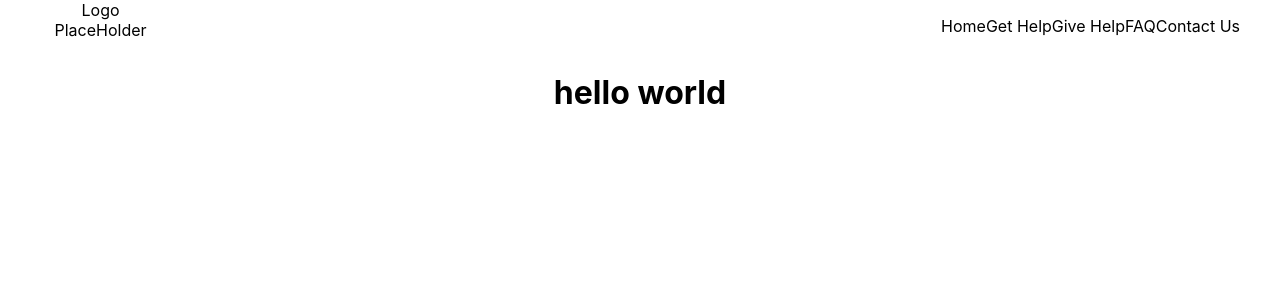
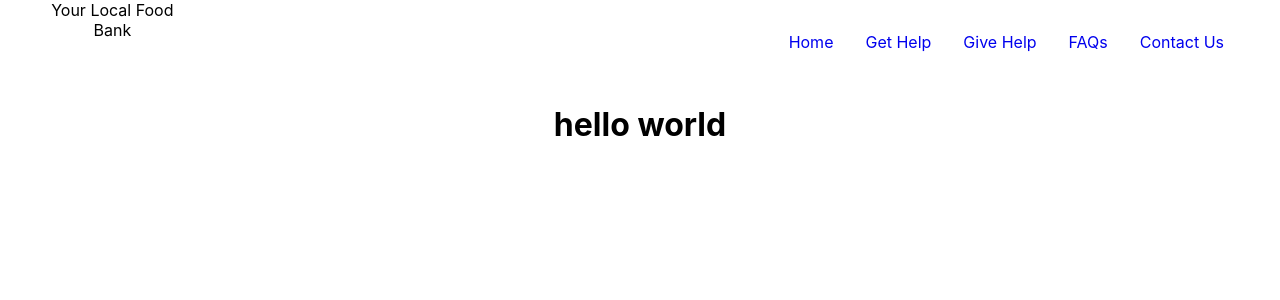
Before and after one commit to SchoolOfCode/final-project_front-end-jazzy-code-superheros, a React (Create React App) app: page / in a window 1280 px wide. Shown: the top 300 px of the page. Built offline with nearby package versions, Linux system fonts and the light colour scheme.

Commit message:
nav links spaced and hrefs added

```diff
--- a/src/Components/Nav/index.js
+++ b/src/Components/Nav/index.js
@@ -1,64 +1,55 @@
-import {useState} from 'react'
+import { useState } from "react";
 
-import './style.css'
+import "./style.css";
 
+export const Nav = () => {
+  const [isActive, setIsActive] = useState(`false`);
 
-export const Nav = ()=> {
-
-  const [isActive, setIsActive] = useState(`false`)
-
-  const handleToggle = ()=> {
-    setIsActive(!isActive)
-  }
+  const handleToggle = () => {
+    setIsActive(!isActive);
+  };
 
   return (
-
-    <div id='outerNavDiv' className='?'>
-
-      <div id='innerNavDiv' className='?'>
-
-        <nav id='navBar'>
-
+    <div id="outerNavDiv" className="?">
+      <div id="innerNavDiv" className="?">
+        <nav id="navBar">
           <div>
-
-            <span>
-              Logo PlaceHolder
-            </span>
-
+            <span>Your Local Food Bank</span>
           </div>
 
-          <a href='#' className = 'toggleButton' onClick={handleToggle}>
+          <a href="#" className="toggleButton" onClick={handleToggle}>
+            <span className="bar" />
 
-            <span className='bar'/>
+            <span className="bar" />
 
-            <span className='bar'/>
-
-            <span className='bar'/>
-
+            <span className="bar" />
           </a>
 
-          <div id='navLinks' className={isActive ? `active` : null}>
+          <div id="navLinks" className={isActive ? `active` : null}>
+            <ul>
+              <li>
+                <a href="#">Home</a>
+              </li>
 
-            <ul>
+              <li>
+                <a href="#">Get Help</a>
+              </li>
 
-              <li>Home</li>
+              <li>
+                <a href="#">Give Help</a>
+              </li>
 
-              <li>Get Help</li>
+              <li>
+                <a href="#">FAQs</a>
+              </li>
 
-              <li>Give Help</li>
-
-              <li>FAQ</li>
-
-              <li>Contact Us</li>
-
+              <li>
+                <a href="#">Contact Us</a>
+              </li>
             </ul>
-
           </div>
-
         </nav>
-
       </div>
-
     </div>
-  )
-}
+  );
+};
--- a/src/Components/Nav/style.css
+++ b/src/Components/Nav/style.css
@@ -10,6 +10,8 @@
   height: 21px;
 
 }
+
+
 .toggleButton .bar {
 
   height: 3px;
@@ -33,7 +35,7 @@
 #navLinks {
   width: 100%;
   display: none;
-  align-items:center;
+  align-items: center;
 
 }
 
@@ -47,7 +49,7 @@
   width: 100%;
 }
 
-#navLinks li{
+#navLinks li {
   list-style: none;
   text-align: center;
 }
@@ -71,6 +73,14 @@
 
   }
 
+  #navLinks li a {
+    padding: 1rem;
+    display: block;
+    text-decoration: none;
+
+
+  }
+
   #navLinks ul {
 
     display: flex;
```
